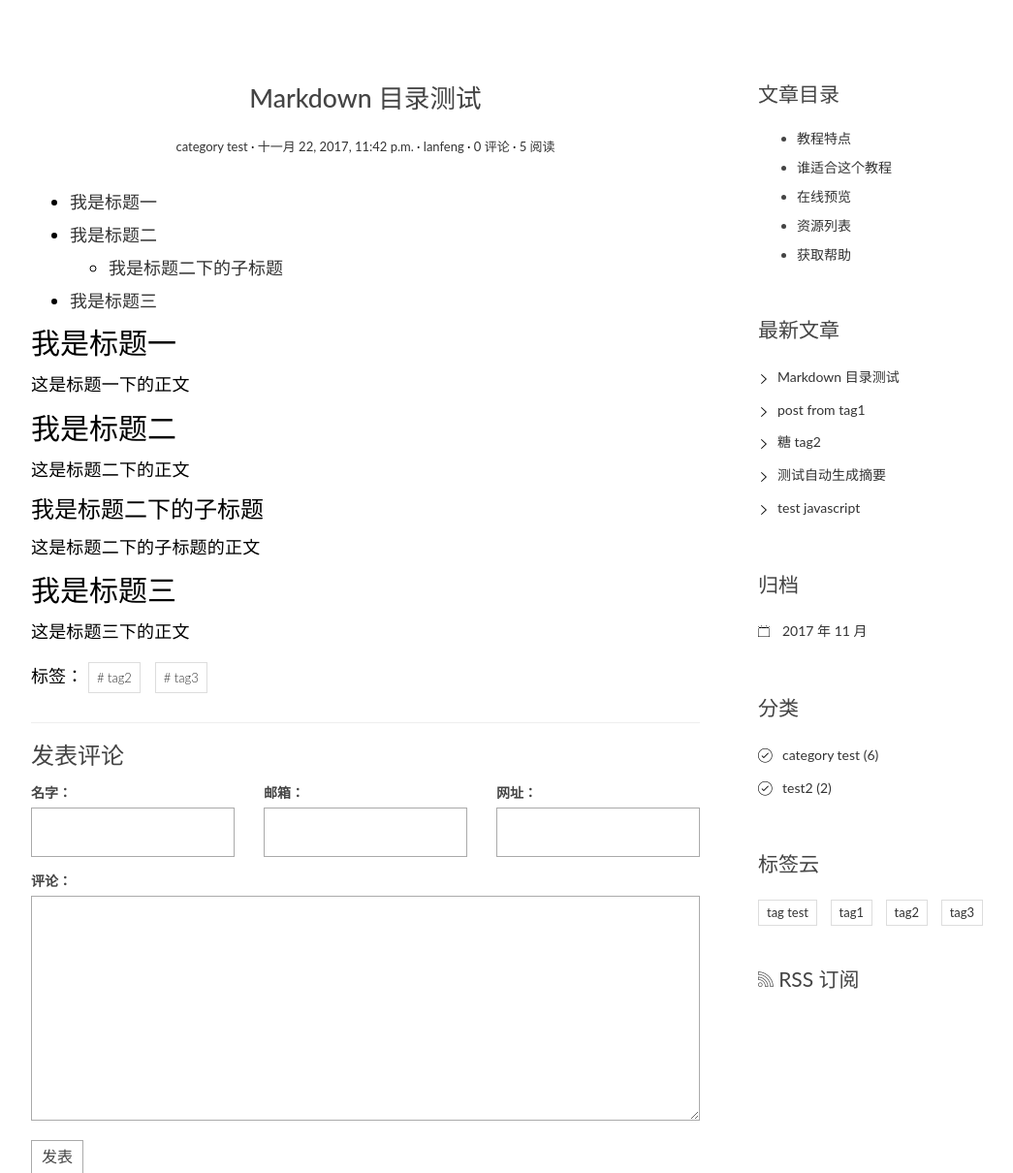
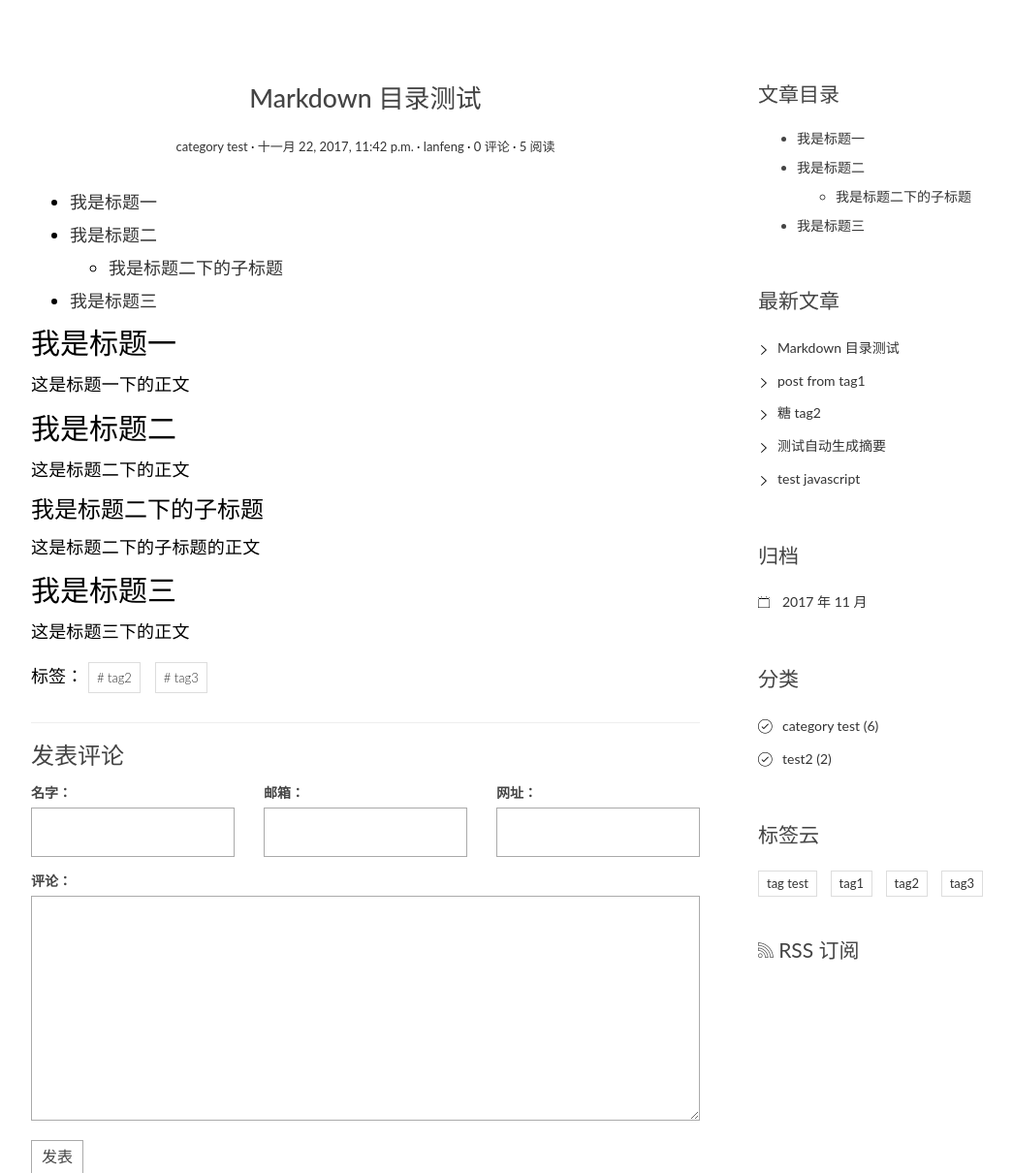
Before and after one commit to AcerFeng/DjangoBlog, a Django app: page /post/8/ in a window 1280 px wide. Shown: the part 91-1301 px from the top of the page at 97% size, without its empty margins (68-1113 px from the left). Run offline with Django 3.2, Linux system fonts and the light colour scheme; data comes from the database, SQL or seed files in the repository; both versions use the stored data as it was after the commit; some libraries are stand-ins or nearby versions.

Commit message:
美化的摘要锚点

```diff
--- a/blogproject/blog/views.py
+++ b/blogproject/blog/views.py
@@ -4,6 +4,8 @@ import markdown
 from comments.forms import CommentForm
 from .models import Post, Category, Tag
 from django.views.generic import ListView, DetailView
+from django.utils.text import slugify
+from markdown.extensions.toc import TocExtension
 
 class IndexView(ListView):
     """docstring for IndexView"""
@@ -182,12 +184,14 @@ class PostDetailView(DetailView):
     def get_object(self, queryset=None):
         # 覆写 get_object 方法的目的是因为需要对 post 的 body 值进行渲染
         post = super(PostDetailView, self).get_object(queryset=None)
-        post.body = markdown.markdown(post.body,
-                                  extensions=['markdown.extensions.extra',
+        md = markdown.Markdown(extensions=['markdown.extensions.extra',
                                               'markdown.extensions.codehilite',
-                                              'markdown.extensions.toc',
+                                              TocExtension(slugify=slugify),
                                               ]
                                   )
+
+        post.body = md.convert(post.body)
+        post.toc = md.toc
         return post
 
     def get_context_data(self, **kwargs):
--- a/blogproject/templates/blog/detail.html
+++ b/blogproject/templates/blog/detail.html
@@ -81,22 +81,6 @@
 {% block toc %}
 <div class="widget widget-content">
     <h3 class="widget-title">文章目录</h3>
-    <ul>
-        <li>
-            <a href="#">教程特点</a>
-        </li>
-        <li>
-            <a href="#">谁适合这个教程</a>
-        </li>
-        <li>
-            <a href="#">在线预览</a>
-        </li>
-        <li>
-            <a href="#">资源列表</a>
-        </li>
-        <li>
-            <a href="#">获取帮助</a>
-        </li>
-    </ul>
+    {{ post.toc | safe }}
 </div>
 {% endblock toc %}
```
Also changed, not shown: blogproject/db.sqlite3.
